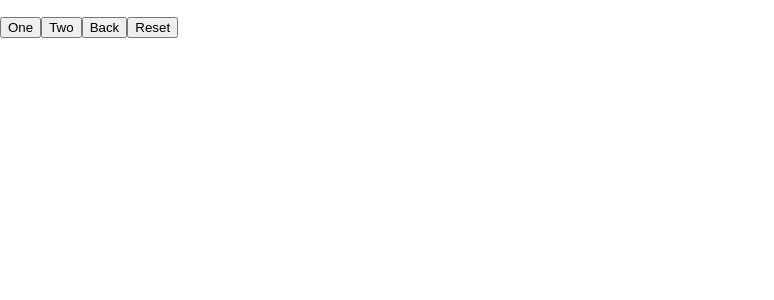
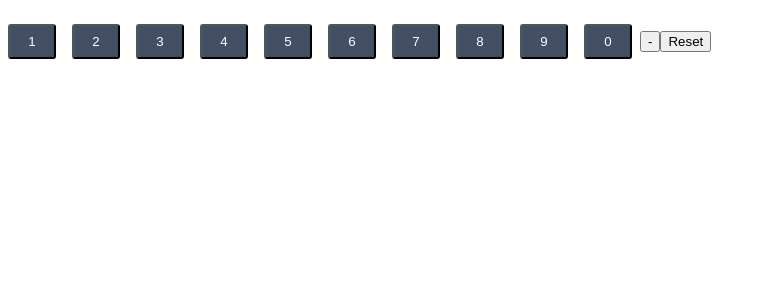
Before and after one commit to ride-for-life/ride-for-life, a React (Create React App) app: page / in a window 1280 px wide. Shown: the top 300 px of the page, without its empty margins (0-774 px from the left). Built offline with nearby package versions, Linux system fonts and the light colour scheme.

Commit message:
Implement keypad map and styles

```diff
--- /dev/null
+++ b/src/PhoneKey.js
@@ -0,0 +1,47 @@
+import React, { useContext } from 'react';
+import styled from 'styled-components';
+import { UserContext } from './UserContext';
+
+
+  // const  = styled.a`
+  //   /* This renders the buttons above... Edit me! */
+  //   display: inline-block;
+  //   border-radius: 3px;
+  //   padding: 0.5rem 0;
+  //   margin: 0.5rem 1rem;
+  //   width: 11rem;
+  //   background: transparent;
+  //   color: white;
+  //   border: 2px solid white;
+  //
+  //   /* The GitHub button is a primary button
+  //    * edit this to target it specifically! */
+  //   ${props => props.primary && css`
+  //     background: white;
+  //     color: palevioletred;
+  //   `}
+  // `
+
+  const KeyCap = styled.button`
+    display: inline-block;
+    border-radius: 3px;
+    padding: 0.5rem 0;
+    margin: 0.5rem;
+    width: 3rem;
+    background: #454F63;
+    color: white;
+  `;
+
+const PhoneKey = props => {
+  let { state, dispatch } = useContext(UserContext);
+
+  let numPush = num => () => dispatch({ type: "numPush", payload: num });
+  let numPop = () => dispatch({ type: "numPop" });
+  let reset = () => dispatch({ type: "reset" });
+
+  return <KeyCap onClick={numPush(props.keyNum)}>{props.keyNum}</KeyCap>
+};
+
+
+
+export default PhoneKey;
--- a/src/PhonePage.js
+++ b/src/PhonePage.js
@@ -1,5 +1,12 @@
 import React, { useContext } from 'react';
 import { UserContext } from './UserContext';
+import PhoneKey from './PhoneKey';
+
+// TBD: Implement Ugandan telephone length
+// Extension/Area Codes may not be Ugandan? Rwandan numbers in Uganda and vice versa, apparently.
+
+// KeyContainer styled component
+// StyledKey component
 
 const PhonePage = props => {
 
@@ -9,16 +16,15 @@ const PhonePage = props => {
   let numPop = () => dispatch({ type: "numPop" });
   let reset = () => dispatch({ type: "reset" });
 
-
-
+  const keyNums = [1,2,3,4,5,6,7,8,9,0]
+  const keyPad = keyNums.map(keyNum => <PhoneKey keyNum={keyNum} />)
 
   return (
     <div>
       <p>{state.phoneNum}</p>
       <div>
-        <button onClick={numPush(1)}>One</button>
-        <button onClick={numPush(2)}>Two</button>
-        <button onClick={numPop}>Back</button>
+        {keyPad}
+        <button onClick={numPop}>-</button>
         <button onClick={reset}>Reset</button>
       </div>
     </div>
```
